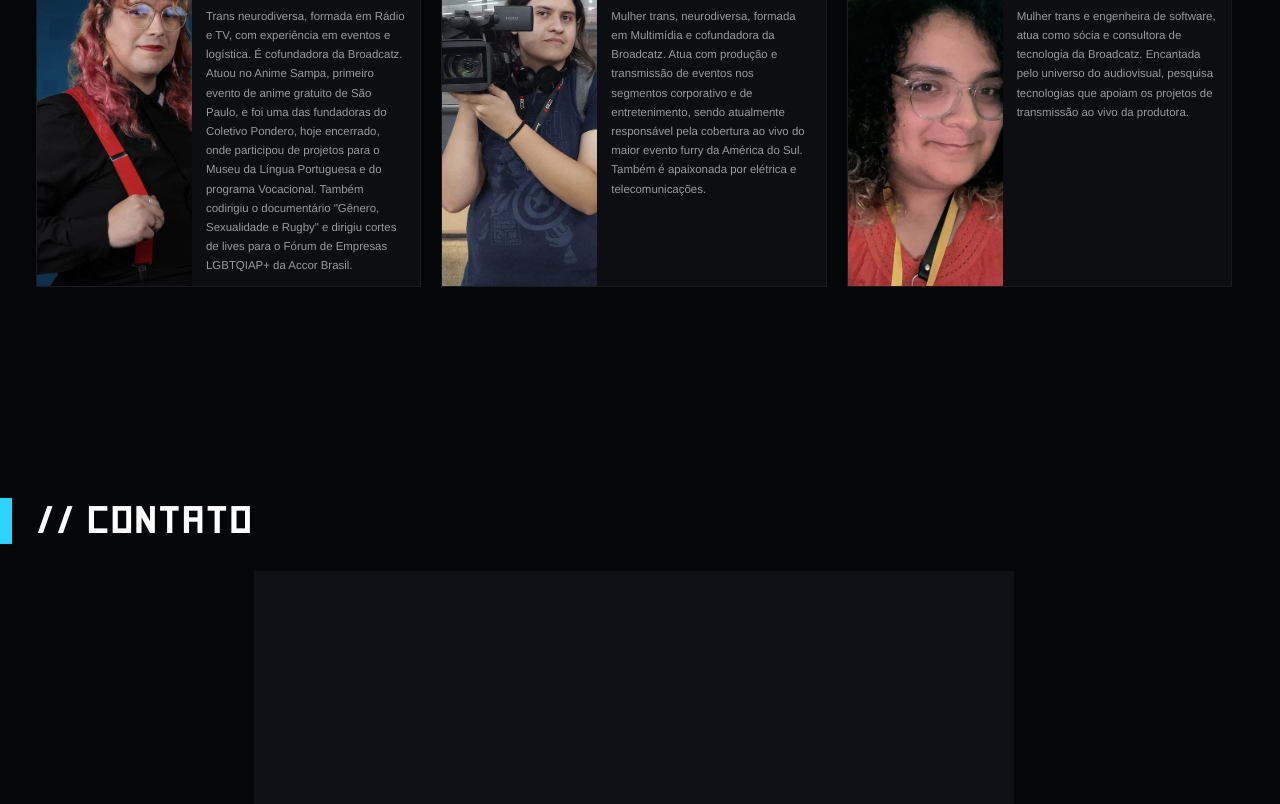
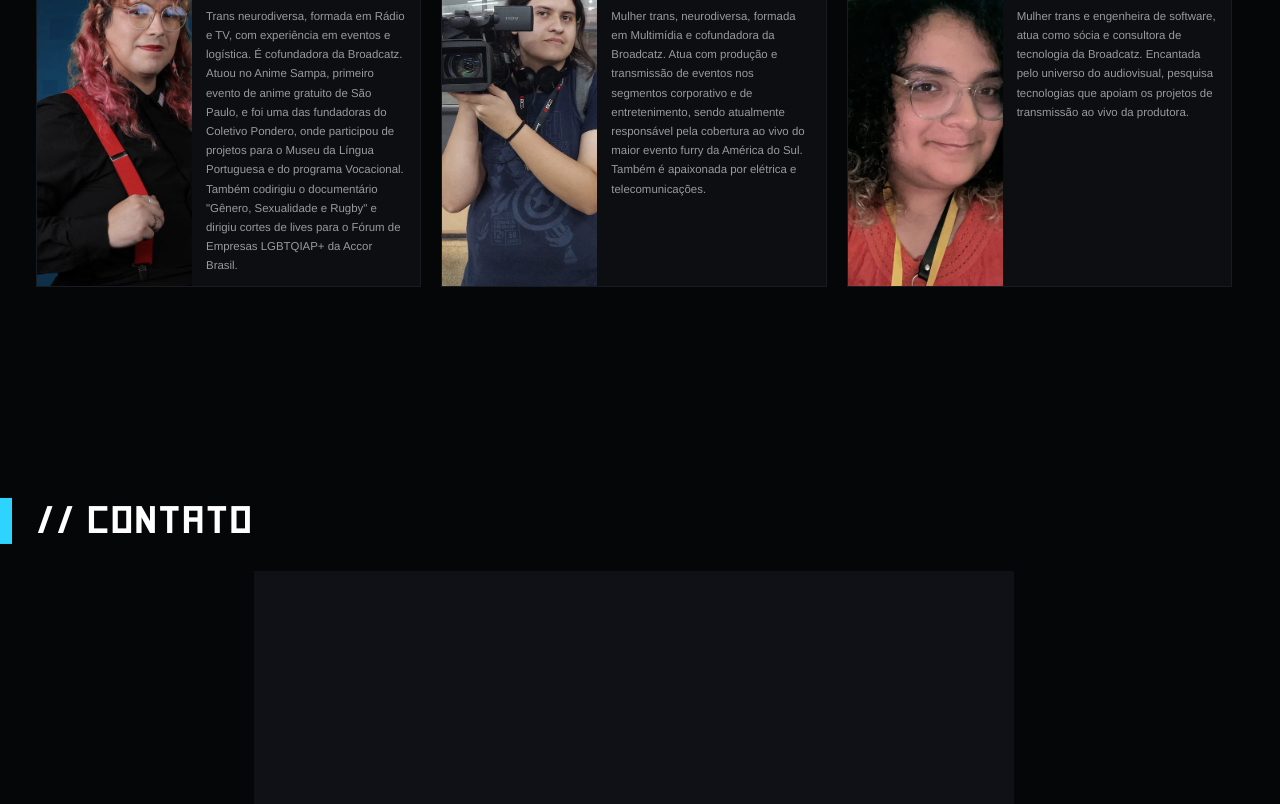
Before and after one commit to Broadcatz/broadcatz.com.br, a plain HTML site: page index.html in a window 1280 px wide. Shown: the part 2132-2936 px from the top of the page. Drawn offline with Linux system fonts and the light colour scheme.

Commit message:
Remove "hoje encerrado" da bio da Annie

```diff
--- a/index.html
+++ b/index.html
@@ -234,7 +234,7 @@
             </div>
             <p class="team-card-bio">Trans neurodiversa, formada em Rádio e TV, com experiência em eventos e logística.
               É cofundadora da Broadcatz. Atuou no Anime Sampa, primeiro evento de anime gratuito de São Paulo, e foi
-              uma das fundadoras do Coletivo Pondero, hoje encerrado, onde participou de projetos para o Museu da Língua
+              uma das fundadoras do Coletivo Pondero, onde participou de projetos para o Museu da Língua
               Portuguesa e do programa Vocacional. Também
               codirigiu o documentário "Gênero, Sexualidade e Rugby" e dirigiu cortes de lives para o Fórum de Empresas
               LGBTQIAP+ da Accor Brasil.</p>
```
